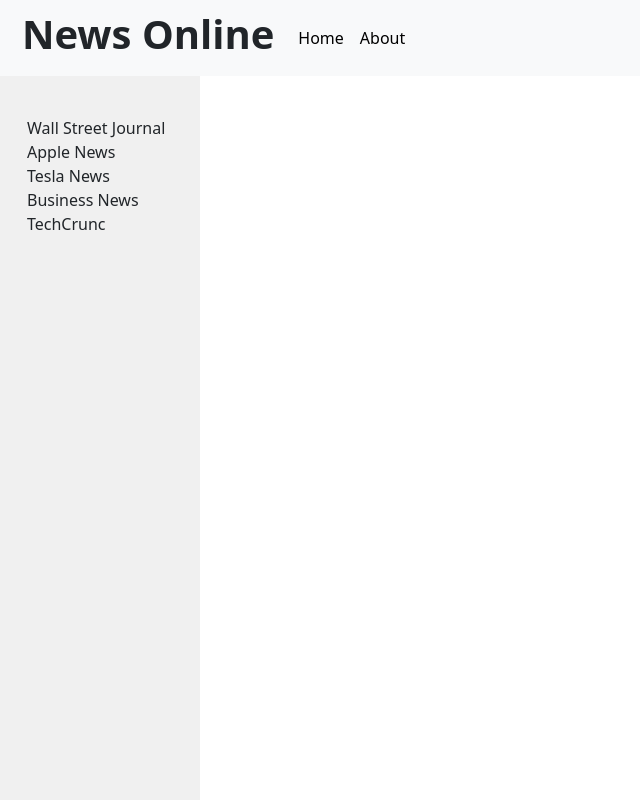
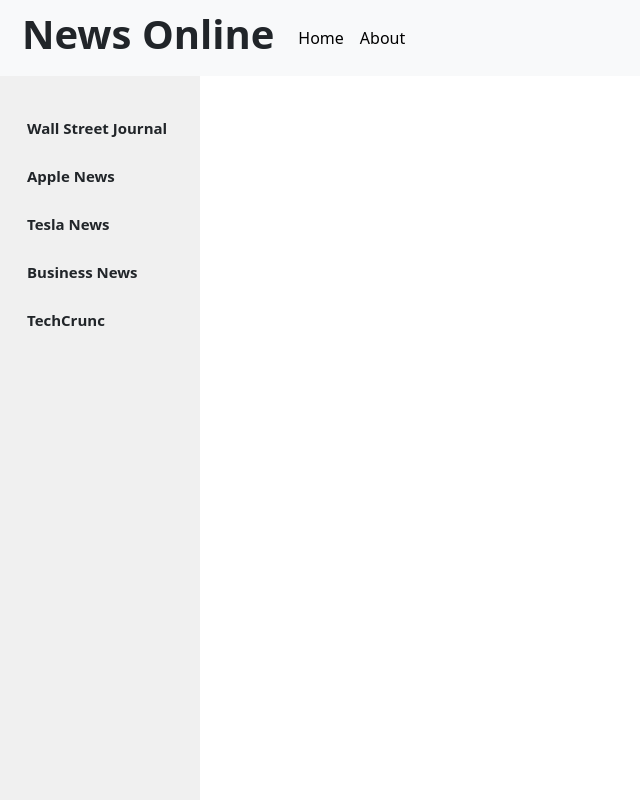
Before and after one commit to cintamg/self, a React (Create React App) app: page / in a window 1280 px wide. Shown: the whole page, without its empty margins (0-640 px from the left). Built offline with nearby package versions, Linux system fonts and the light colour scheme.

Commit message:
sidebar complete

```diff
--- a/src/Components/Sidebar.js
+++ b/src/Components/Sidebar.js
@@ -4,11 +4,11 @@
   return (
     <div className="sidebar">
       <dl className='my-3'>
-        <di><a href="/journal">Wall Street Journal</a></di><br/>
-        <di><a href="apple">Apple News</a></di><br/>
-        <di><a href="/tesla">Tesla News</a></di><br/>
-        <di><a href="/business">Business News</a></di><br/>
-        <di><a href="/tech">TechCrunc</a></di>
+        <dt><a href="/journal">Wall Street Journal</a></dt><br/>
+        <dt><a href="apple">Apple News</a></dt><br/>
+        <dt><a href="/tesla">Tesla News</a></dt><br/>
+        <dt><a href="/business">Business News</a></dt><br/>
+        <dt><a href="/tech">TechCrunc</a></dt>
       </dl>
     </div>
   )
--- a/src/sidebar.css
+++ b/src/sidebar.css
@@ -26,6 +26,10 @@
     margin: 0; /* Remove default margin */
   }
 
+  .sidebar di {
+    padding: 10px 10px 30px 10px;
+  }
+
   .sidebar a {
     color: inherit; /* Inherit the color from the parent element (navbar) */
     text-decoration: none; /* Remove underlines from links */
@@ -34,6 +38,11 @@
     transition: border-color 0.3s; /* Smooth transition for border color */
     align-items: center;
     box-sizing: border-box;
+    font-size: 15px;
+  }
+
+  .sidebar a:hover {
+    background-color: rgb(179, 157, 157);
   }
 
   .main-content {
```
